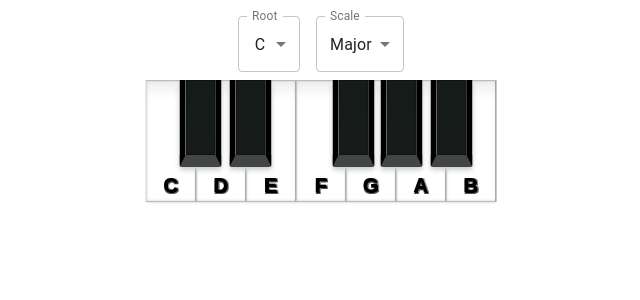
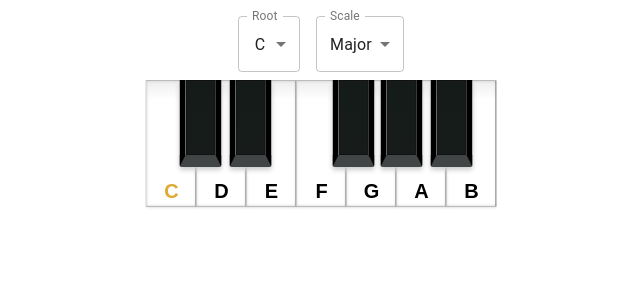
Before and after one commit to TaxableApples/Musical_Scale_Calculator, a React (Create React App) app: page / in a window 1280 px wide. Shown: the top 300 px of the page, without its empty margins (319-959 px from the left). Built offline with nearby package versions, Linux system fonts and the light colour scheme.

Commit message:
added dynamic elements

```diff
--- a/public/index.html
+++ b/public/index.html
@@ -20,7 +20,7 @@
       work correctly both with client-side routing and a non-root public URL.
       Learn how to configure a non-root public URL by running `npm run build`.
     -->
-	<title>React App</title>
+	<title>Musical Scale Calculator</title>
 </head>
 
 <body>
--- a/src/App.css
+++ b/src/App.css
@@ -5,7 +5,7 @@
 
 .whitekey {
   width: 50px;
-  height: 120px;
+  height: 125px;
   background-color: #fff;
   border: 1px solid #bbb;
   position: absolute;
@@ -17,6 +17,10 @@
   background: linear-gradient(#eee, #fff 15%);
   box-shadow: -1px 0 0 rgb(0 0 0 / 60%) inset, 0 0 3px #ccc inset,
     0 0 3px rgb(0 0 0 / 20%);
+}
+
+.whitekey:active {
+  height: 122px;
 }
 
 .blackkey {
@@ -40,15 +44,18 @@
   box-shadow: 0 3px 5px #ccc, inset 0 0 0 1px #111;
 }
 
+.blackkey:active {
+  height: 72px;
+}
+
 .keylabel {
   position: absolute;
   bottom: 3px;
   width: 100%;
-  text-shadow: -1px -1px 0 #000, 1px -1px 0 #999, -1px 1px 0 #555,
-    1px 1px 0 #555;
 }
 
 .pianobox {
+  user-select: none;
   -webkit-user-select: none;
   -moz-user-select: none;
   -khtml-user-select: none;
@@ -64,3 +71,7 @@
 .piano {
   position: absolute;
 }
+
+.root {
+  color: #da3;
+}
--- a/src/Data.js
+++ b/src/Data.js
@@ -1,8 +1,32 @@
-const notes = ["C","Db","D","Eb","E","F","Gb","G","Ab","A","Bb","B"];
+const notes = ["C", "Db", "D", "Eb", "E", "F", "Gb", "G", "Ab", "A", "Bb", "B"];
+const pianokeys = [
+  "whitekey",
+  "blackkey",
+  "whitekey",
+  "blackkey",
+  "whitekey",
+  "whitekey",
+  "blackkey",
+  "whitekey",
+  "blackkey",
+  "whitekey",
+  "blackkey",
+  "whitekey"
+];
+const pianolayout = [0, 34, 50, 84, 100, 150, 187, 200, 235, 250, 285, 300];
+const noteStyles = [
+  "root",
+  "second",
+  "third",
+  "fourth",
+  "fifth",
+  "sixth",
+  "seventh"
+];
 
- const scales = {
-    "Major":[0, 2, 4, 5, 7, 9, 11],
-    "Minor":[0, 2, 3, 5, 7, 8, 10]
- }
+const scales = {
+  Major: [0, 2, 4, 5, 7, 9, 11],
+  Minor: [0, 2, 3, 5, 7, 8, 10]
+};
 
-  export {notes, scales}
+export { notes, scales, pianokeys, pianolayout, noteStyles };
--- a/src/Notes.js
+++ b/src/Notes.js
@@ -15,7 +15,7 @@ function Notes({ root, scale }) {
 
   return (
     <div>
-      <Piano scalenotes={scalenotes} />
+      <Piano notes={scalenotes} root={root} />
     </div>
   );
 }
--- a/src/Options.js
+++ b/src/Options.js
@@ -5,7 +5,7 @@ import InputLabel from "@material-ui/core/InputLabel";
 import MenuItem from "@material-ui/core/MenuItem";
 import { makeStyles } from "@material-ui/core/styles";
 
-//import { notes, scales} from "./Data";
+import { notes } from "./Data";
 import Notes from "./Notes";
 
 const useStyles = makeStyles((theme) => ({
@@ -20,18 +20,8 @@ const useStyles = makeStyles((theme) => ({
 
 function Options() {
   const classes = useStyles();
-
-  //Events
   const [root, setRoot] = useState("C");
   const [scale, setScale] = useState("Major");
-
-  // const [state, setState] = useState({
-  //   root:'C',
-  //   scale:'Major'
-  // })
-  //const config = (event, state) => {
-  //
-  //}
 
   const changeRoot = (event) => {
     setRoot(event.target.value);
@@ -51,18 +41,11 @@ function Options() {
           label="Root"
           id="select-root"
         >
-          <MenuItem value={"C"}>C</MenuItem>
-          <MenuItem value={"Db"}>Db</MenuItem>
-          <MenuItem value={"D"}>D</MenuItem>
-          <MenuItem value={"Eb"}>Eb</MenuItem>
-          <MenuItem value={"E"}>E</MenuItem>
-          <MenuItem value={"F"}>F</MenuItem>
-          <MenuItem value={"Gb"}>Gb</MenuItem>
-          <MenuItem value={"G"}>G</MenuItem>
-          <MenuItem value={"Ab"}>Ab</MenuItem>
-          <MenuItem value={"A"}>A</MenuItem>
-          <MenuItem value={"Bb"}>Bb</MenuItem>
-          <MenuItem value={"B"}>B</MenuItem>
+          {notes.map((e, i) => (
+            <MenuItem key={e + i} value={e}>
+              {e}
+            </MenuItem>
+          ))}
         </Select>
       </FormControl>
       <FormControl variant="outlined" className={classes.formControl}>
--- a/src/Piano.js
+++ b/src/Piano.js
@@ -1,70 +1,29 @@
 import React from "react";
 import "./App.css";
+import { pianolayout, pianokeys, notes, noteStyles } from "./Data";
 
 function Piano(scalenotes) {
   return (
     <div className="pianobox">
       <div className="piano">
-        <div style={{ left: 0 }} className="whitekey">
-          <div className="keylabel">
-            {scalenotes.scalenotes.indexOf("C") > -1 ? "C" : ""}
+        {notes.map((e, i) => (
+          <div
+            key={e + i}
+            style={{ left: +`${pianolayout[i]}` }}
+            className={`${pianokeys[i]}`}
+          >
+            <div
+              className={`keylabel
+                      ${
+                        scalenotes.notes.indexOf(e) > -1
+                          ? noteStyles[scalenotes.notes.indexOf(e)]
+                          : ""
+                      }`}
+            >
+              {scalenotes.notes.indexOf(e) > -1 ? e : ""}
+            </div>
           </div>
-        </div>
-        <div style={{ left: 34 }} className="blackkey">
-          <div className="keylabel">
-            {scalenotes.scalenotes.indexOf("Db") > -1 ? "Db" : ""}
-          </div>
-        </div>
-        <div style={{ left: 50 }} className="whitekey">
-          <div className="keylabel">
-            {scalenotes.scalenotes.indexOf("D") > -1 ? "D" : ""}
-          </div>
-        </div>
-        <div style={{ left: 84 }} className="blackkey">
-          <div className="keylabel">
-            {scalenotes.scalenotes.indexOf("Eb") > -1 ? "Eb" : ""}
-          </div>
-        </div>
-        <div style={{ left: 100 }} className="whitekey">
-          <div className="keylabel">
-            {scalenotes.scalenotes.indexOf("E") > -1 ? "E" : ""}
-          </div>
-        </div>
-        <div style={{ left: 150 }} className="whitekey">
-          <div className="keylabel">
-            {scalenotes.scalenotes.indexOf("F") > -1 ? "F" : ""}
-          </div>
-        </div>
-        <div style={{ left: 187 }} className="blackkey">
-          <div className="keylabel">
-            {scalenotes.scalenotes.indexOf("Gb") > -1 ? "Gb" : ""}
-          </div>
-        </div>
-        <div style={{ left: 200 }} className="whitekey">
-          <div className="keylabel">
-            {scalenotes.scalenotes.indexOf("G") > -1 ? "G" : ""}
-          </div>
-        </div>
-        <div style={{ left: 235 }} className="blackkey">
-          <div className="keylabel">
-            {scalenotes.scalenotes.indexOf("Ab") > -1 ? "Ab" : ""}
-          </div>
-        </div>
-        <div style={{ left: 250 }} className="whitekey">
-          <div className="keylabel">
-            {scalenotes.scalenotes.indexOf("A") > -1 ? "A" : ""}
-          </div>
-        </div>
-        <div style={{ left: 285 }} className="blackkey">
-          <div className="keylabel">
-            {scalenotes.scalenotes.indexOf("Bb") > -1 ? "Bb" : ""}
-          </div>
-        </div>
-        <div style={{ left: 300 }} className="whitekey">
-          <div className="keylabel">
-            {scalenotes.scalenotes.indexOf("B") > -1 ? "B" : ""}
-          </div>
-        </div>
+        ))}
       </div>
     </div>
   );
--- a/src/index.js
+++ b/src/index.js
@@ -1,6 +1,5 @@
+import React from "react";
 import ReactDOM from "react-dom";
-
 import App from "./App";
 
-const rootElement = document.getElementById("root");
-ReactDOM.render(<App />, rootElement);
+ReactDOM.render(<App />, document.getElementById("root"));
```
Also changed, not shown: src/App.js (+4 -3 lines).
